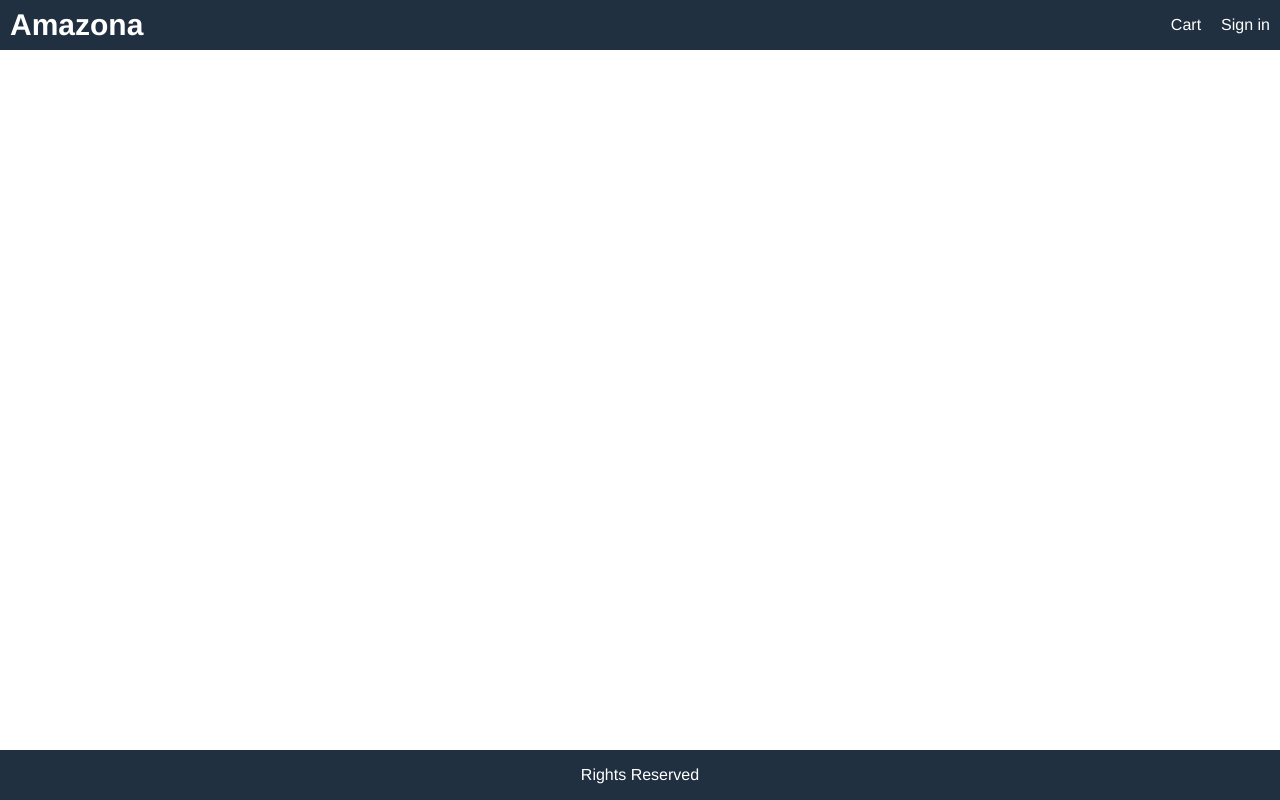
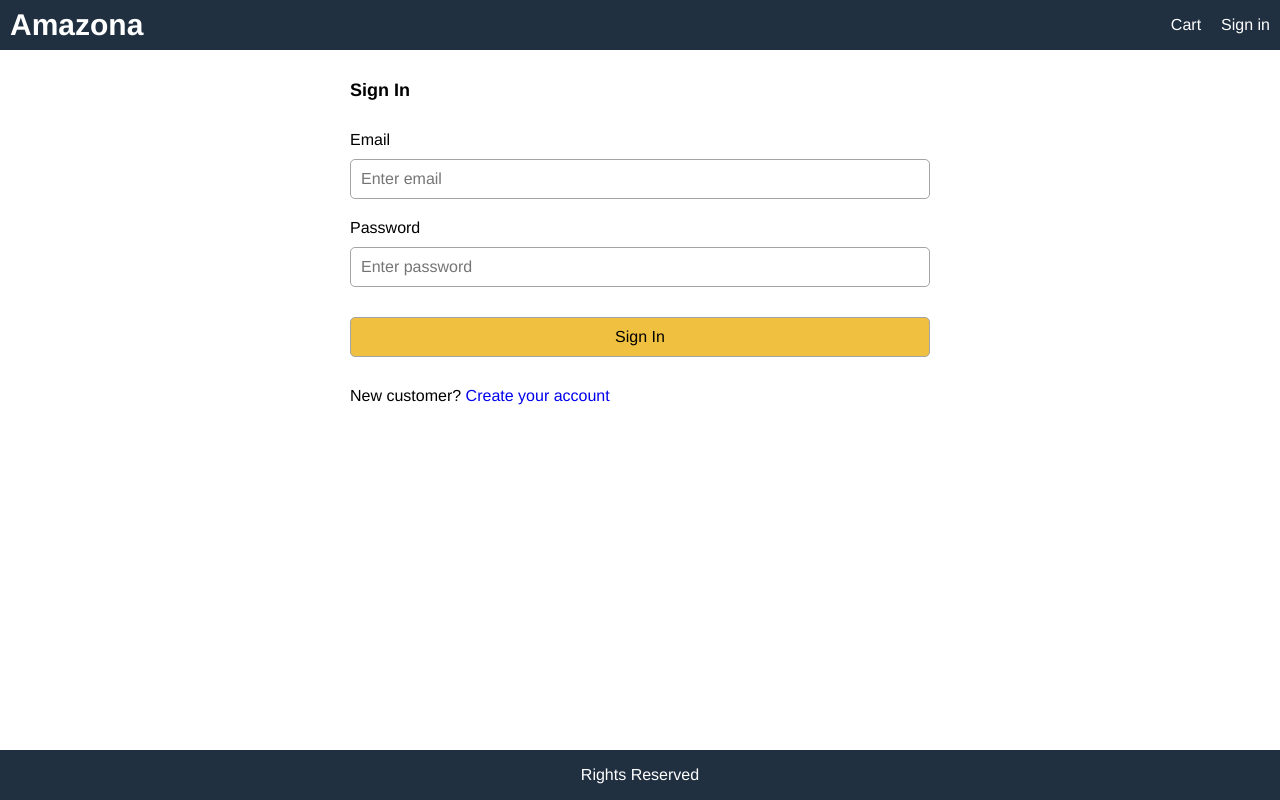
Before and after one commit to dking1342/ecommerce-app, a React (Create React App) app in the folder client/: page /signin in a window 1280 px wide. Built offline with nearby package versions, Linux system fonts and the light colour scheme.

Commit message:
created sign in screen and styled it

```diff
--- a/client/src/App.js
+++ b/client/src/App.js
@@ -6,6 +6,7 @@
 import ProductScreen from './views/ProductScreen';
 import CartScreen from './views/CartScreen';
 import { useSelector } from 'react-redux';
+import SigninScreen from './views/SigninScreen';
 
 function App() {
   const cart = useSelector(state=> state.cart);
@@ -29,6 +30,7 @@
             <main>
               <Route path="/cart/:id?" component={CartScreen} />
               <Route path="/product/:id" component ={ProductScreen}/>
+              <Route path="/signin" component={SigninScreen} />
               <Route path="/" exact component={HomeScreen} />
             </main>
             <footer className="row center">Rights Reserved</footer>
--- a/client/src/index.css
+++ b/client/src/index.css
@@ -204,3 +204,18 @@
   color:#a02020;
   background-color: #ffe0e0;
 }
+
+/* form styles */
+.form{
+  max-width: 60rem;
+  margin:0 auto;
+}
+.form > div{
+  display: flex;
+  flex-direction: column;
+  margin:1rem;
+}
+.form label{
+  margin:1rem 0rem;
+  display:block;
+}
--- /dev/null
+++ b/client/src/views/SigninScreen.jsx
@@ -0,0 +1,43 @@
+import React, { useState } from 'react'
+import { Link } from 'react-router-dom';
+
+const SigninScreen = () => {
+    const [email,setEmail] = useState('')
+    const [password, setPassword] = useState('');
+
+
+    const submitHandler = (e) => {
+        e.preventDefault();
+    }
+
+    return (
+        <div>
+            <form onSubmit={submitHandler} action="" className="form">
+                <div>
+                    <h1>Sign In</h1>
+                </div>
+                <div>
+                    <label htmlFor="email">Email</label>
+                    <input type="email" id="email" placeholder="Enter email" required onChange={e=> setEmail(e.target.value)}/>
+                </div>
+                <div>
+                    <label htmlFor="password">Password</label>
+                    <input type="password" id="password" placeholder="Enter password" required onChange={e=> setPassword(e.target.value)} />
+                </div>
+                <div>
+                    <label htmlFor=""></label>
+                    <button className="primary" type="submit">Sign In</button>
+                </div>
+                <div>
+                    <label htmlFor=""></label>
+                    <div>
+                        New customer?{' '}
+                        <Link to="/register">Create your account</Link>
+                    </div>
+                </div>
+            </form>
+        </div>
+    )
+}
+
+export default SigninScreen
```
